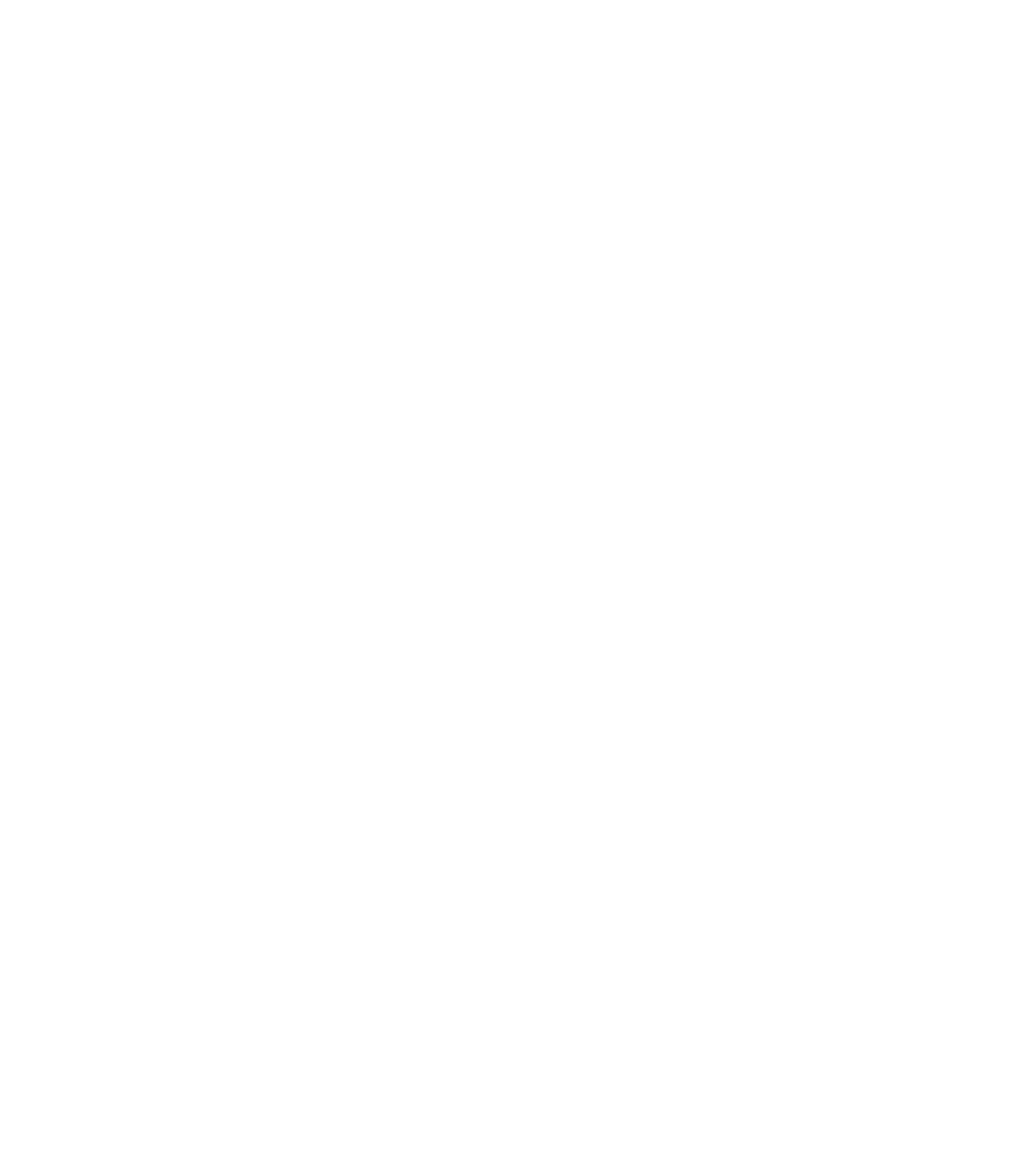
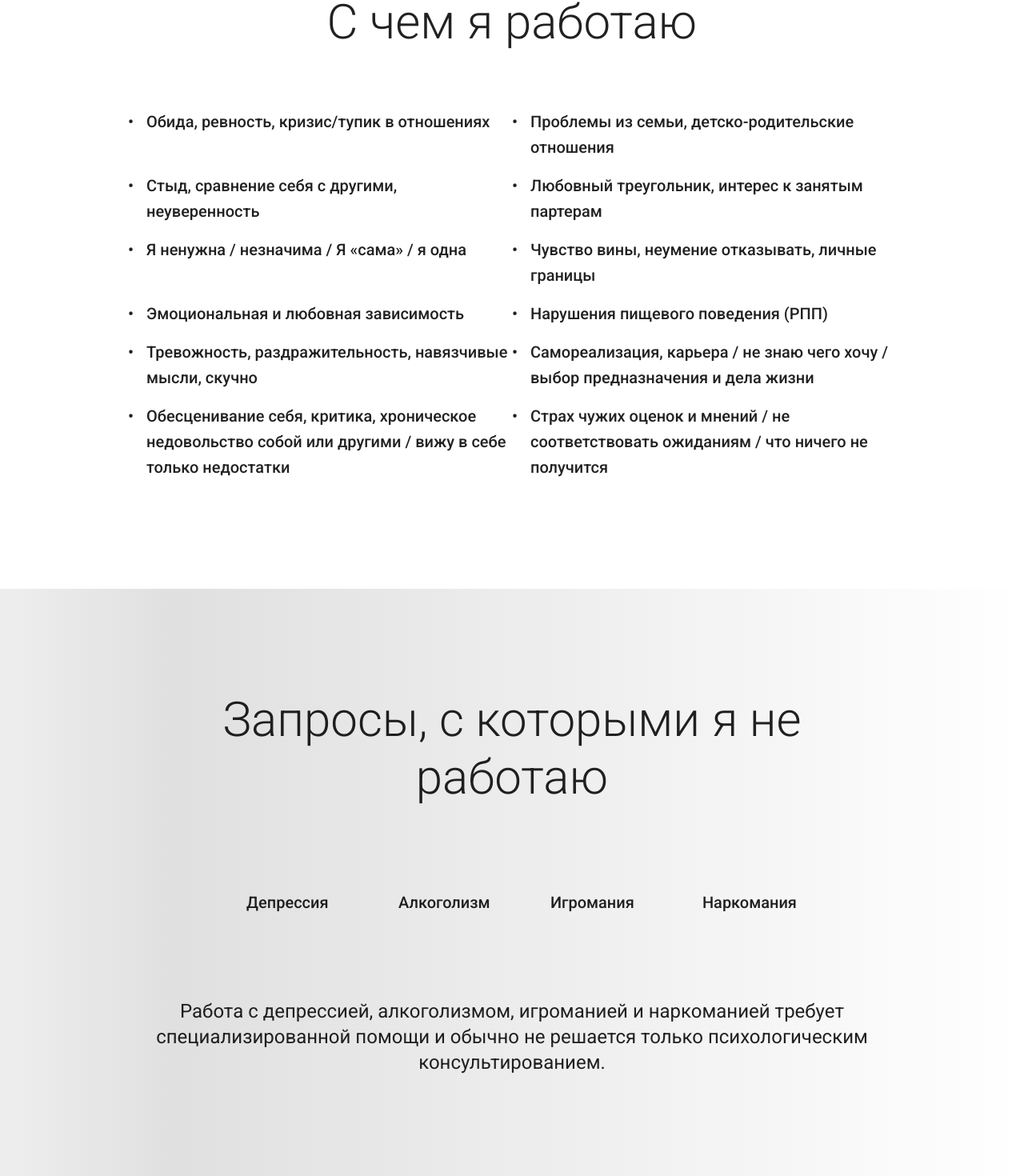
Before and after one commit to limetrack/roxy, a Next.js app: page / in a window 1280 px wide. Shown: the part 2236-3706 px from the top of the page at 80% size. Before the commit the page ends 2100 px from the top, so only its background shows below. Built offline with nearby package versions, Linux system fonts and the light colour scheme.

Commit message:
Section cases

```diff
--- a/src/app/page.jsx
+++ b/src/app/page.jsx
@@ -20,6 +20,28 @@
 ];
 
 const BORDER_COLOR = '#696969';
+
+const cases = [
+  'Обида, ревность, кризис/тупик в отношениях',
+  'Проблемы из семьи, детско-родительские отношения',
+  'Стыд, сравнение себя с другими, неуверенность',
+  'Любовный треугольник, интерес к занятым партерам',
+  'Я ненужна / незначима / Я «сама» / я одна',
+  'Чувство вины, неумение отказывать, личные границы',
+  'Эмоциональная и любовная зависимость',
+  'Нарушения пищевого поведения (РПП)',
+  'Тревожность, раздражительность, навязчивые мысли, скучно',
+  'Самореализация, карьера / не знаю чего хочу / выбор предназначения и дела жизни',
+  'Обесценивание себя, критика, хроническое недовольство собой или другими / вижу в себе только недостатки',
+  'Страх чужих оценок и мнений / не соответствовать ожиданиям / что ничего не получится',
+];
+
+const negativeCases = [
+  'Депрессия',
+  'Алкоголизм',
+  'Игромания',
+  'Наркомания',
+];
 
 export default function HomePage() {
   return (
@@ -121,7 +143,7 @@
           px: WIDE_AREA_PARAMS,
           minWidth: '100%',
           height: '800px',
-          borderBottom: `1px solid ${BORDER_COLOR}`,
+          // borderBottom: `1px solid ${BORDER_COLOR}`,
           // background: 'rgb(238,238,238)',
           background: 'linear-gradient(90deg, rgba(238,238,238,1) 0%, rgba(221,221,221,0.9150253851540616) 17%, rgba(255,255,255,1) 100%)',
         }}
@@ -163,6 +185,84 @@
           </Stack>
         </Grid>
       </Grid>
+      <Grid
+        container
+        rowSpacing={0}
+        columnSpacing={0}
+        justifyContent="center"
+        sx={{
+          px: WIDE_AREA_PARAMS,
+          py: 16,
+          minWidth: '100%',
+          // height: '800px',
+          // borderBottom: `1px solid ${BORDER_COLOR}`,
+          // background: 'rgb(238,238,238)',
+          // background: 'linear-gradient(90deg, rgba(238,238,238,1) 0%, rgba(221,221,221,0.9150253851540616) 17%, rgba(255,255,255,1) 100%)',
+        }}
+      >
+        <Grid container xs={12} justifyContent="center" alignItems="center">
+          <Stack spacing={4} direction="column" justifyContent="flex-start" alignItems="center">
+            <Typography variant="h2" textAlign="center" sx={{ width: '100%', pb: 4 }}>
+              С чем я работаю
+            </Typography>
+            <Grid container rowSpacing={2}>
+              {cases.map((text) => (
+                <Grid key={text} xs={6} spacing={8}>
+                  <Stack direction="row">
+                    <Typography variant="h6" textAlign="left">
+                      •
+                    </Typography>
+                    <Typography variant="h6" textAlign="left" sx={{ ml: 2 }}>
+                      {text}
+                    </Typography>
+                  </Stack>
+                </Grid>
+              ))}
+            </Grid>
+          </Stack>
+        </Grid>
+      </Grid>
+      <Grid
+        container
+        rowSpacing={0}
+        columnSpacing={0}
+        justifyContent="center"
+        sx={{
+          px: WIDE_AREA_PARAMS,
+          py: 16,
+          minWidth: '100%',
+          // height: '800px',
+          // borderBottom: `1px solid ${BORDER_COLOR}`,
+          // background: 'rgb(238,238,238)',
+          background: 'linear-gradient(90deg, rgba(238,238,238,1) 0%, rgba(221,221,221,0.9150253851540616) 17%, rgba(255,255,255,1) 100%)',
+        }}
+      >
+        <Grid container xs={12} justifyContent="center" alignItems="center">
+          <Stack spacing={4} direction="column" justifyContent="flex-start" alignItems="center">
+            <Typography variant="h2" textAlign="center" sx={{ width: '100%', pb: 8 }}>
+              Запросы, с которыми я не работаю
+            </Typography>
+            <Grid container rowSpacing={2}>
+              {negativeCases.map((text) => (
+                <Grid key={text} xs={3} alignItems="center" justifyContent="center">
+                  <Stack direction="row" sx={{ mx: 4 }}>
+                    {/* <Typography variant="h6" textAlign="left">
+                      •
+                    </Typography> */}
+                    <Typography variant="h6" textAlign="center" sx={{ ml: 2 }}>
+                      {text}
+                    </Typography>
+                  </Stack>
+                </Grid>
+              ))}
+            </Grid>
+            <Typography variant="h5" sx={{ py: 8 }} textAlign="center">
+              Работа с депрессией, алкоголизмом, игроманией и наркоманией требует специализированной
+              помощи и обычно не решается только психологическим консультированием.
+            </Typography>
+          </Stack>
+        </Grid>
+      </Grid>
     </Box>
   );
 }
```
